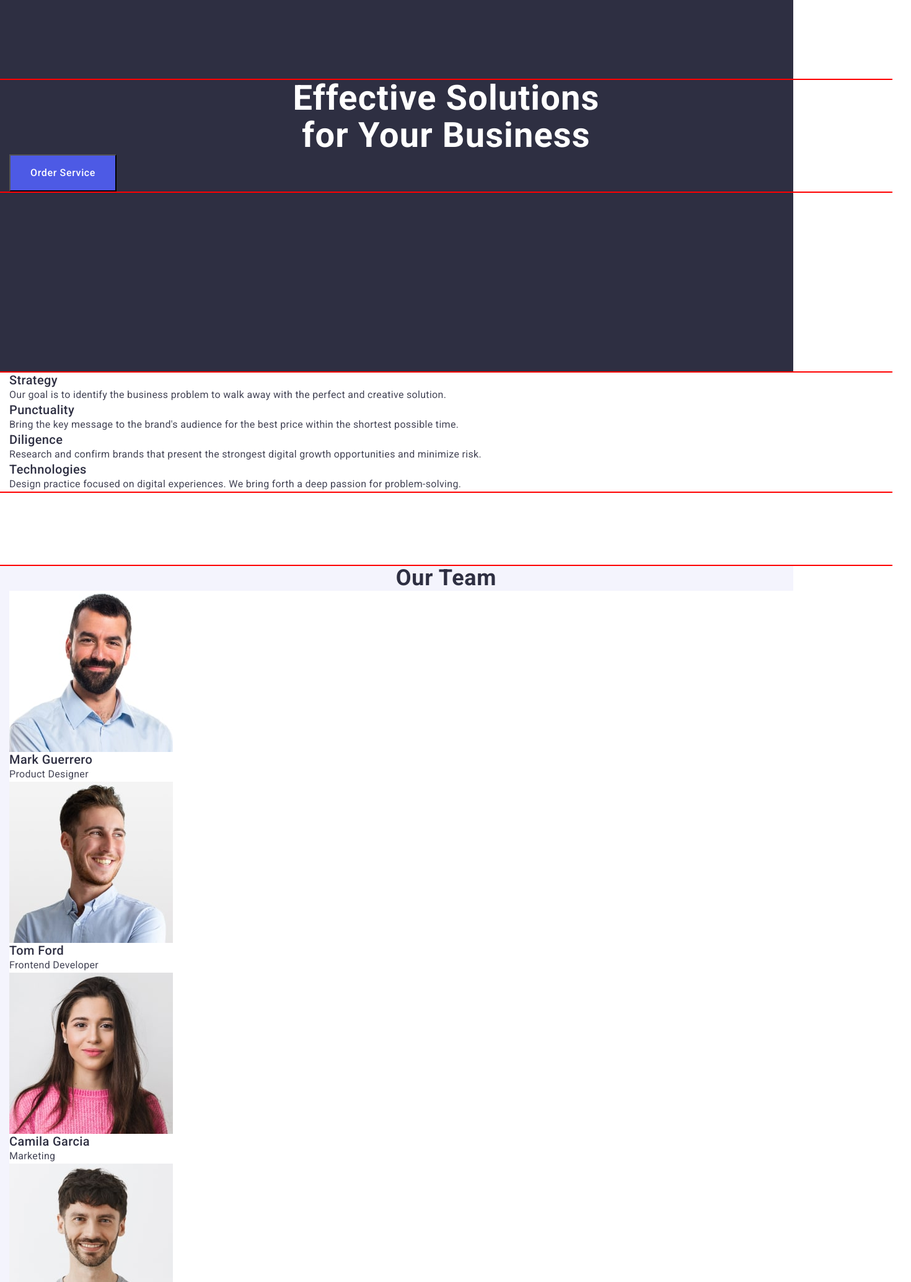
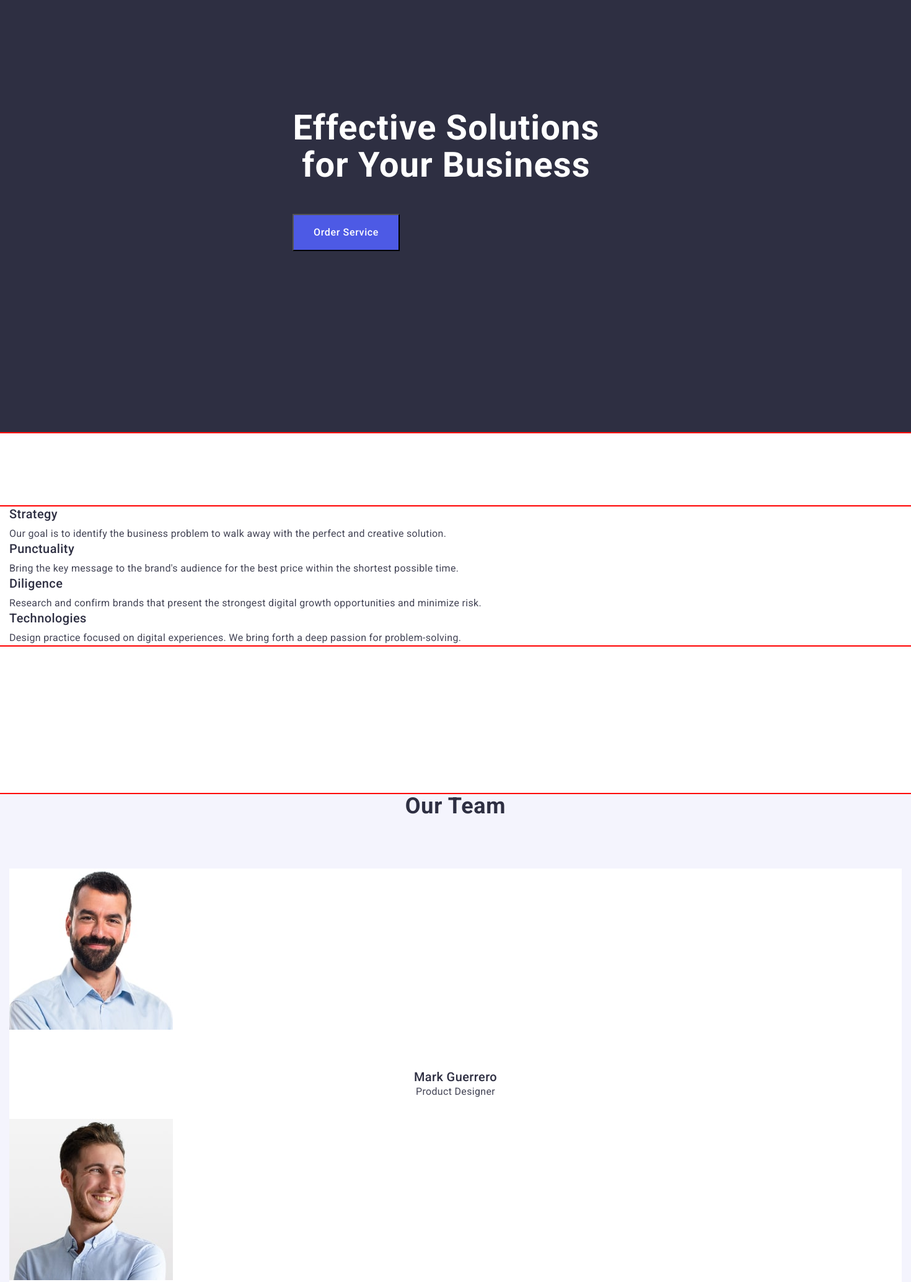
Before and after one commit to Caju2015/goit-markup-hw-03, a plain HTML site: page index.html in a window 1280 px wide. Shown: the part 200-2268 px from the top of the page at 62% size, 1470 px wide, since content can reach past the window. Drawn offline with nearby package versions, Linux system fonts and the light colour scheme.

Commit message:
mod-3 pt-1

```diff
--- a/css/styles.css
+++ b/css/styles.css
@@ -44,11 +44,11 @@ address {
 }
 
 .container {
-    width: 1440px;
+    width: 1470px; /* 1440px+30px */
     padding-left: 15px;
     padding-right: 15px;
     margin: 0 auto;
-  outline: 2px solid red; /* NB delete outline */
+    outline: 2px solid red; /* NB delete */
 }
 
 .visually-hidden {
@@ -66,6 +66,8 @@ address {
 
 /* ===HEADER=== */
 .header {
+    padding-top: 24px;
+    padding-bottom: 24px;
 }
 
 .header-navigation {
@@ -141,9 +143,14 @@ address {
 
 /* ===HERO (Section1)=== */
 .hero {
+    }
+
+.hero-container {
     background-color: #2e2f42;
     padding-top: 188px;
+    padding-right: 472px;
     padding-bottom: 292px;
+    padding-left: 472px;
 }
 
 .hero-title {
@@ -153,6 +160,8 @@ address {
     line-height: 1.07;
     letter-spacing: 0.02em;
     text-align: center;
+    max-width: 496px;
+    margin-bottom: 48px;
 }
 
 .hero-btn {
@@ -185,7 +194,7 @@ address {
 
 /* ===ADVANTAGE (Section 2)=== */
 .advantages {
-    padding-bottom: 120px;
+    padding: 120px 0; /* NB padding-top: 120px */
 }
 
 .advantages-list {
@@ -200,6 +209,7 @@ address {
     font-weight: 500;
     line-height: 1.2;
     letter-spacing: 0.02em;
+    margin-bottom: 8px;
 }
 
 .advantages-item-text {
@@ -212,7 +222,12 @@ address {
 
 /* ===TEAM (Section 3)=== */
 .team {
+    padding-top: 120px;
+}
+
+.team-container {
     background-color: #f4f4fd;
+    padding-bottom: 120px;
 }
 
 .team-title {
@@ -223,16 +238,22 @@ address {
     letter-spacing: 0.02em;
     text-transform: capitalize;
     text-align: center;
+    margin-bottom: 80px; /* NB check */
 }
 
 .team-list {
+
 }
 
 .team-item {
     background-color: #FFFFFF;
+    /* border: 1px solid #fff;
+    border-top: none;
+    border-radius: 0px 0px 4px 4px; */
 }
 
 .team-img {
+    margin-bottom: 32px;
 }
 
 .team-subtitle {
@@ -241,6 +262,9 @@ address {
     font-weight: 500;
     line-height: 1.2;
     letter-spacing: 0.02em;
+    /* border: 1px solid #fff;
+    border-top: none;
+    border-radius: 0px 0px 4px 4px; */
 }
 
 .team-positiion {
@@ -249,10 +273,17 @@ address {
     line-height: 1.5;
     letter-spacing: 0.02em;
 }
+
+.subtitle-position {
+    padding-top: 32px;
+    padding-bottom: 32px;
+    text-align: center;
+}
 /* ===TEAM (Section 3) END=== */
 
 /* ===PORTFOLIO (Section 4)=== */
 .portfolio {
+    padding-top: 120px;
 }
 
 .portfolio-title {
@@ -262,15 +293,18 @@ address {
     line-height: 1.11;
     letter-spacing: 0.02em;
     text-align: center;
+    margin-bottom: 80px; /* NB check */
 }
 
 .portfoloi-list {
 }
 
 .portfolio-item {
+    margin-bottom: 32px;
 }
 
 .portfolio-card {
+    margin-bottom: 32px;
 }
 
 .portfolio-subtitle {
@@ -291,6 +325,10 @@ address {
 
 /* ===FOOTER=== */
 .footer {
+    /* padding-top: 102px; */
+}
+
+.footer-container {
     background-color: #2e2f42;
 }
 
@@ -302,6 +340,7 @@ address {
     line-height: 1.17;
     letter-spacing: 0.03em;
     text-transform: uppercase;
+    /* padding-top: 102px; */
 }
 
 .footer-logo-color {
@@ -313,5 +352,6 @@ address {
     font-size: 16px;
     line-height: 1.5;
     letter-spacing: 0.02em;
+    max-width: 264px;
 }
 /* ===FOOTER END=== */
--- a/index.html
+++ b/index.html
@@ -59,11 +59,8 @@
     <main>
       <!-- Section 1 -->
       <section class="hero">
-        <div class="container">
-          <h1 class="hero-title">
-            Effective Solutions<br />
-            for Your Business
-          </h1>
+        <div class="container hero-container">
+          <h1 class="hero-title">Effective Solutions for Your Business</h1>
           <button type="button" class="hero-btn">Order Service</button>
         </div>
       </section>
@@ -107,7 +104,7 @@
 
       <!-- Section 3 -->
       <section class="team">
-        <div class="container">
+        <div class="container team-container">
           <h2 class="team-title">Our Team</h2>
           <ul class="team-list">
             <li class="team-item">
@@ -118,8 +115,10 @@
                 height="260"
                 class="team-img"
               />
+              <div class="subtitle-position">
                 <h3 class="team-subtitle">Mark Guerrero</h3>
                 <p class="team-positiion">Product Designer</p>
+              </div>
             </li>
             <li class="team-item">
               <img
@@ -129,8 +128,10 @@
                 height="260"
                 class="team-img"
               />
+              <div class="subtitle-position">
                 <h3 class="team-subtitle">Tom Ford</h3>
                 <p class="team-positiion">Frontend Developer</p>
+              </div>
             </li>
             <li class="team-item">
               <img
@@ -140,8 +141,10 @@
                 height="260"
                 class="team-img"
               />
+              <div class="subtitle-position">
                 <h3 class="team-subtitle">Camila Garcia</h3>
                 <p class="team-positiion">Marketing</p>
+              </div>
             </li>
             <li class="team-item">
               <img
@@ -151,8 +154,10 @@
                 height="260"
                 class="team-img"
               />
+              <div class="subtitle-position">
                 <h3 class="team-subtitle">Daniel Wilson</h3>
                 <p class="team-positiion">UI Designer</p>
+              </div>
             </li>
           </ul>
         </div>
@@ -235,7 +240,7 @@
     </main>
 
     <footer class="footer">
-      <div class="container">
+      <div class="container footer-container">
         <a class="footer-logo" href="./index.html"
           >Web<span class="footer-logo-color">Studio</span></a
         >
```
Lines whose indentation alone changed are shown as unchanged.
